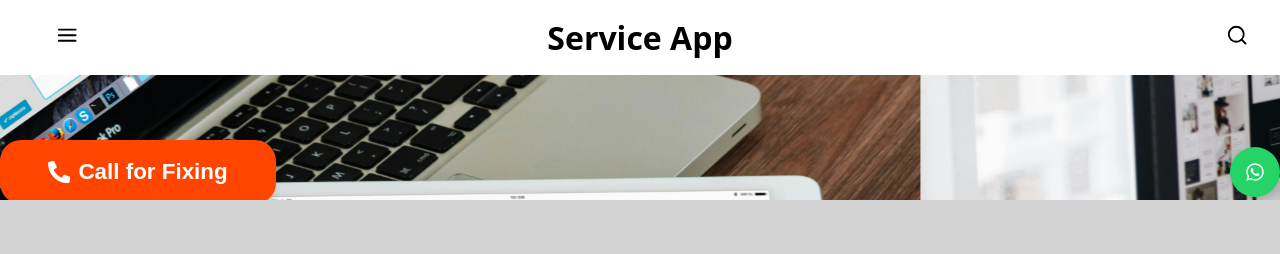
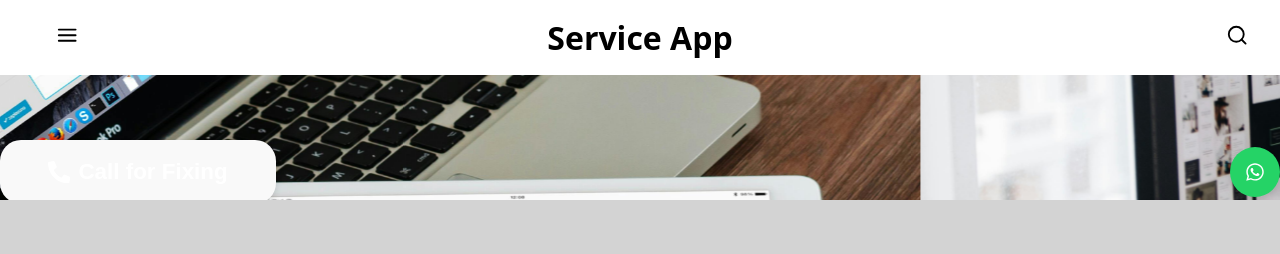
Before and after one commit to ayushroyl/web-app, a React (Create React App) app: page / in a window 1280 px wide. In both pictures the pointer is over the button "Call for Fixing". Shown: the top 254 px of the page. Built offline with nearby package versions, Linux system fonts and the light colour scheme.

Commit message:
Update App.css

```diff
--- a/src/App.css
+++ b/src/App.css
@@ -121,7 +121,7 @@ body {
   box-shadow: 0 4px 6px rgba(0, 0, 0, 0.1);
 }
 .booking-btn:hover {
-  background-color: #ff4500;
+  background-color: #f9f9f9;
 }
 /* Carousel Animation */
 @keyframes slide {
```
